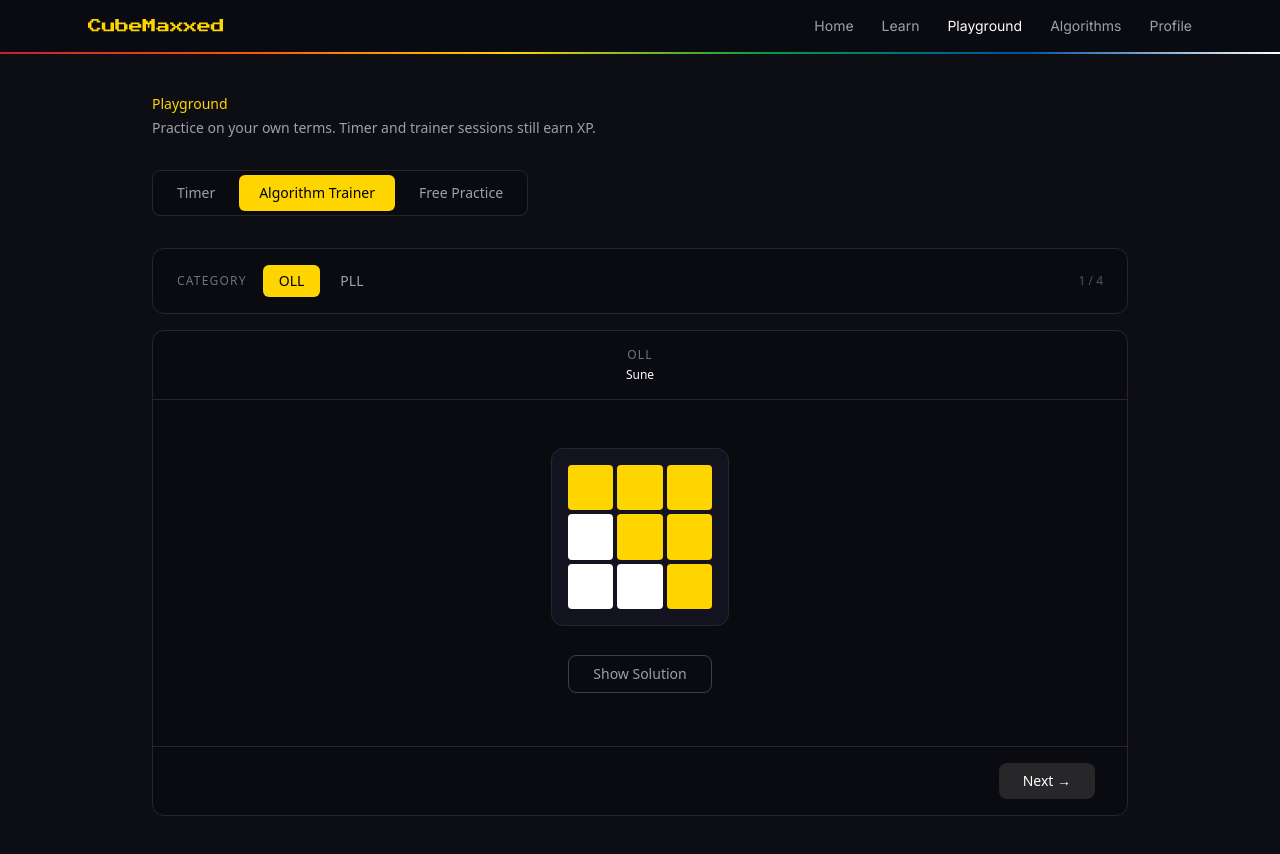
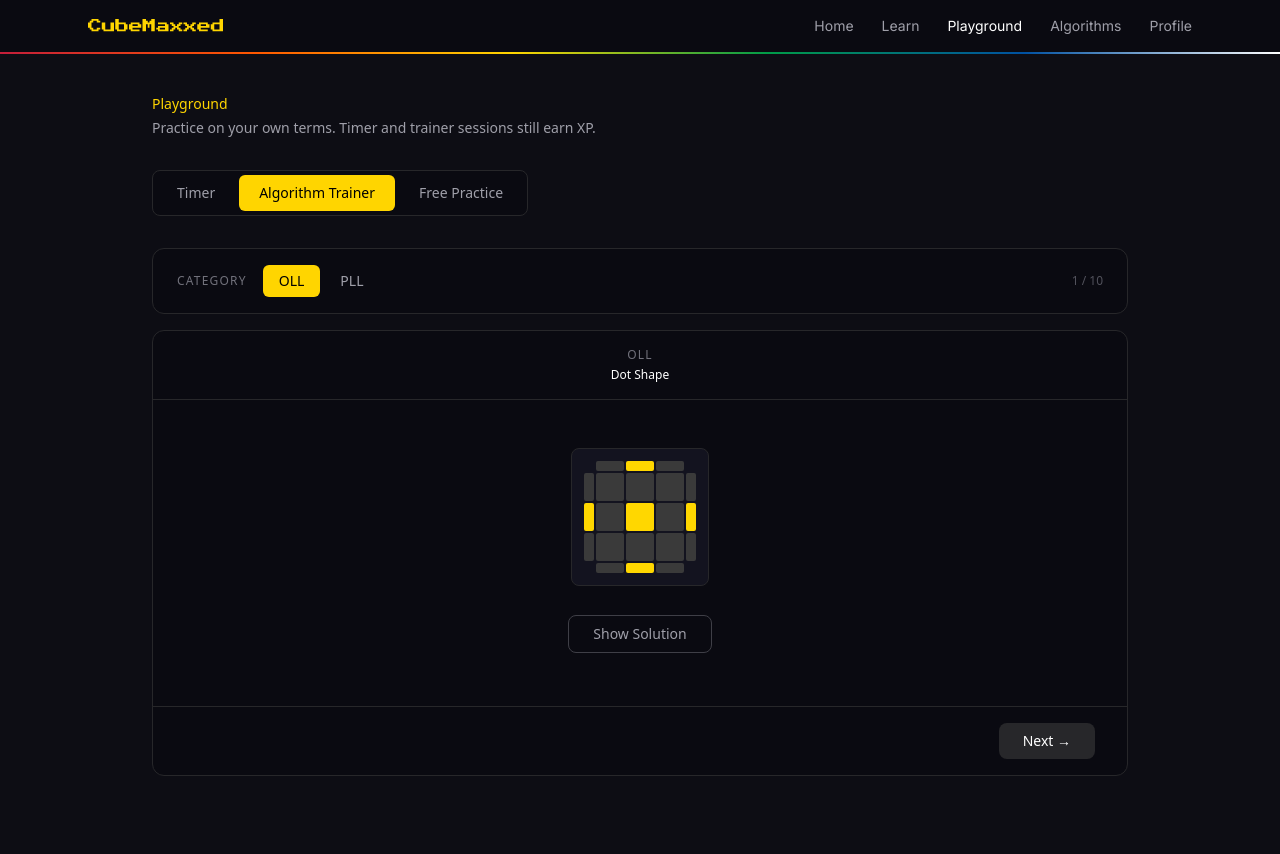
Before and after one commit to AlexanderJGreen/cubemaxxed, a Next.js app: page /playground in a window 1280 px wide. Both pictures are taken after a click on the button "Algorithm Trainer". After the commit the page ends 816 px from the top, so only its background shows below. Built offline with nearby package versions, Linux system fonts and the light colour scheme.

Commit message:
implement diagrams from algorithms page into playground mode

```diff
--- a/app/playground/page.tsx
+++ b/app/playground/page.tsx
@@ -247,93 +247,190 @@ function StatCard({ label, value }: { label: string; value: string }) {
 }
 
 // ─── Algorithm Trainer ───────────────────────────────────────────────────────
+// Diagram components mirror the algorithms page exactly.
 
-type Algorithm = {
-  name: string; // e.g. "T-Perm"
-  notation: string; // move sequence
-  // ASCII art rows representing the top-face sticker pattern (3×3 grid, U-face)
-  // Each char: W=white Y=yellow R=red B=blue G=green O=orange
-  faceColors: string[]; // 9 chars, row by row
-};
-
+type S = "Y" | "G";
+type PColor = "Y" | "R" | "G" | "O" | "B";
 type Category = "OLL" | "PLL";
 
-const ALGORITHMS: Record<Category, Algorithm[]> = {
-  OLL: [
+const Y_COL = "#FFD700";
+const G_COL = "#3a3a3a";
+function sty(c: S): React.CSSProperties {
+  return { backgroundColor: c === "Y" ? Y_COL : G_COL, borderRadius: 2 };
+}
+
+const PLL_COLORS: Record<PColor, string> = {
+  Y: "#FFD500", R: "#C41E3A", G: "#009B48", O: "#FF5800", B: "#0051A2",
+};
+function psty(c: PColor): React.CSSProperties {
+  return { backgroundColor: PLL_COLORS[c], borderRadius: 2 };
+}
+
+interface OLLDiagram {
+  top: [S, S, S, S, S, S, S, S, S];
+  back: [S, S, S]; front: [S, S, S]; left: [S, S, S]; right: [S, S, S];
+}
+interface PLLDiagram {
+  top: [PColor, PColor, PColor, PColor, PColor, PColor, PColor, PColor, PColor];
+  back: [PColor, PColor, PColor]; front: [PColor, PColor, PColor];
+  left: [PColor, PColor, PColor]; right: [PColor, PColor, PColor];
+}
+
+function OLLDiagramView({ top, back, front, left, right }: OLLDiagram) {
+  const cell = 28, side = 10, gap = 2;
+  return (
+    <div style={{ display: "inline-grid", gridTemplateColumns: `${side}px ${cell}px ${cell}px ${cell}px ${side}px`, gridTemplateRows: `${side}px ${cell}px ${cell}px ${cell}px ${side}px`, gap }}>
+      <div /><div style={sty(back[0])} /><div style={sty(back[1])} /><div style={sty(back[2])} /><div />
+      <div style={sty(left[0])} /><div style={sty(top[0])} /><div style={sty(top[1])} /><div style={sty(top[2])} /><div style={sty(right[0])} />
+      <div style={sty(left[1])} /><div style={sty(top[3])} /><div style={sty(top[4])} /><div style={sty(top[5])} /><div style={sty(right[1])} />
+      <div style={sty(left[2])} /><div style={sty(top[6])} /><div style={sty(top[7])} /><div style={sty(top[8])} /><div style={sty(right[2])} />
+      <div /><div style={sty(front[0])} /><div style={sty(front[1])} /><div style={sty(front[2])} /><div />
+    </div>
+  );
+}
+
+function PLLDiagramView({ top, back, front, left, right }: PLLDiagram) {
+  const cell = 28, side = 10, gap = 2;
+  return (
+    <div style={{ display: "inline-grid", gridTemplateColumns: `${side}px ${cell}px ${cell}px ${cell}px ${side}px`, gridTemplateRows: `${side}px ${cell}px ${cell}px ${cell}px ${side}px`, gap }}>
+      <div /><div style={psty(back[0])} /><div style={psty(back[1])} /><div style={psty(back[2])} /><div />
+      <div style={psty(left[0])} /><div style={psty(top[0])} /><div style={psty(top[1])} /><div style={psty(top[2])} /><div style={psty(right[0])} />
+      <div style={psty(left[1])} /><div style={psty(top[3])} /><div style={psty(top[4])} /><div style={psty(top[5])} /><div style={psty(right[1])} />
+      <div style={psty(left[2])} /><div style={psty(top[6])} /><div style={psty(top[7])} /><div style={psty(top[8])} /><div style={psty(right[2])} />
+      <div /><div style={psty(front[0])} /><div style={psty(front[1])} /><div style={psty(front[2])} /><div />
+    </div>
+  );
+}
+
+type OLLAlgorithm = { name: string; notation: string; diagram: OLLDiagram };
+type PLLAlgorithm = { name: string; notation: string; diagram: PLLDiagram };
+
+const OLL_ALGORITHMS: OLLAlgorithm[] = [
+  // Edge orientation
+  {
+    name: "Dot Shape",
+    notation: "F R U R' U' F' f R U R' U' f'",
+    diagram: {
+      top: ["G","G","G","G","Y","G","G","G","G"],
+      back: ["G","Y","G"], front: ["G","Y","G"], left: ["G","Y","G"], right: ["G","Y","G"],
+    },
+  },
+  {
+    name: "I-Shape",
+    notation: "F R U R' U' F'",
+    diagram: {
+      top: ["G","G","G","Y","Y","Y","G","G","G"],
+      back: ["G","Y","G"], front: ["G","Y","G"], left: ["G","G","G"], right: ["G","G","G"],
+    },
+  },
+  {
+    name: "L-Shape",
+    notation: "f R U R' U' f'",
+    diagram: {
+      top: ["G","G","G","G","Y","Y","G","Y","G"],
+      back: ["G","Y","G"], front: ["G","G","G"], left: ["G","Y","G"], right: ["G","G","G"],
+    },
+  },
+  // Corner orientation
+  {
+    name: "Antisune",
+    notation: "R U2 R' U' R U' R'",
+    diagram: {
+      top: ["G","Y","Y","Y","Y","Y","G","Y","G"],
+      back: ["G","G","G"], front: ["Y","G","G"], left: ["Y","G","G"], right: ["G","G","Y"],
+    },
+  },
   {
     name: "Sune",
     notation: "R U R' U R U2 R'",
-      faceColors: ["Y", "Y", "Y", "W", "Y", "Y", "W", "W", "Y"],
+    diagram: {
+      top: ["G","Y","G","Y","Y","Y","Y","Y","G"],
+      back: ["Y","G","G"], front: ["G","G","Y"], left: ["G","G","G"], right: ["Y","G","G"],
+    },
   },
   {
-      name: "Anti-Sune",
-      notation: "R' U' R U' R' U2 R",
-      faceColors: ["Y", "W", "W", "Y", "Y", "W", "Y", "Y", "Y"],
+    name: "H",
+    notation: "R U R' U R U' R' U R U2 R'",
+    diagram: {
+      top: ["G","Y","G","Y","Y","Y","G","Y","G"],
+      back: ["G","G","G"], front: ["G","G","G"], left: ["Y","G","Y"], right: ["Y","G","Y"],
+    },
   },
   {
-      name: "H-OLL",
-      notation: "F R U R' U' F' f R U R' U' f'",
-      faceColors: ["W", "Y", "W", "Y", "Y", "Y", "W", "Y", "W"],
+    name: "L",
+    notation: "F R' F' r U R U' r'",
+    diagram: {
+      top: ["Y","Y","G","Y","Y","Y","G","Y","Y"],
+      back: ["G","G","G"], front: ["Y","G","G"], left: ["G","G","G"], right: ["Y","G","G"],
+    },
   },
   {
-      name: "Pi-OLL",
+    name: "Pi",
     notation: "R U2 R2 U' R2 U' R2 U2 R",
-      faceColors: ["Y", "W", "Y", "W", "Y", "W", "Y", "W", "Y"],
+    diagram: {
+      top: ["G","Y","G","Y","Y","Y","G","Y","G"],
+      back: ["G","G","Y"], front: ["G","G","Y"], left: ["Y","G","Y"], right: ["G","G","G"],
     },
-  ],
-  PLL: [
+  },
+  {
+    name: "T",
+    notation: "r U R' U' r' F R F'",
+    diagram: {
+      top: ["G","Y","Y","Y","Y","Y","G","Y","Y"],
+      back: ["Y","G","G"], front: ["Y","G","G"], left: ["G","G","G"], right: ["G","G","G"],
+    },
+  },
+  {
+    name: "U",
+    notation: "R2 D R' U2 R D' R' U2 R'",
+    diagram: {
+      top: ["Y","Y","Y","Y","Y","Y","G","Y","G"],
+      back: ["G","G","G"], front: ["Y","G","Y"], left: ["G","G","G"], right: ["G","G","G"],
+    },
+  },
+];
+
+const TOP_ALL_Y: PLLDiagram["top"] = ["Y","Y","Y","Y","Y","Y","Y","Y","Y"];
+
+const PLL_ALGORITHMS: PLLAlgorithm[] = [
   {
     name: "T-Perm",
     notation: "R U R' U' R' F R2 U' R' U' R U R' F'",
-      faceColors: ["Y", "Y", "Y", "Y", "Y", "Y", "Y", "Y", "Y"],
+    diagram: { top: TOP_ALL_Y, front: ["B","B","R"], back: ["G","G","R"], left: ["O","R","O"], right: ["B","O","G"] },
+  },
+  {
+    name: "Y-Perm",
+    notation: "F R U' R' U' R U R' F' R U R' U' R' F R F'",
+    diagram: { top: TOP_ALL_Y, front: ["R","R","O"], back: ["R","B","O"], left: ["G","O","B"], right: ["B","G","G"] },
   },
   {
     name: "U-Perm (a)",
     notation: "R U' R U R U R U' R' U' R2",
-      faceColors: ["Y", "Y", "Y", "Y", "Y", "Y", "Y", "Y", "Y"],
+    diagram: { top: TOP_ALL_Y, front: ["B","R","B"], back: ["G","G","G"], left: ["O","B","O"], right: ["R","O","R"] },
   },
   {
     name: "U-Perm (b)",
     notation: "R2 U R U R' U' R' U' R' U R'",
-      faceColors: ["Y", "Y", "Y", "Y", "Y", "Y", "Y", "Y", "Y"],
+    diagram: { top: TOP_ALL_Y, front: ["B","O","B"], back: ["G","G","G"], left: ["O","R","O"], right: ["R","B","R"] },
+  },
+  {
+    name: "H-Perm",
+    notation: "M2 U M2 U2 M2 U M2",
+    diagram: { top: TOP_ALL_Y, front: ["R","O","R"], back: ["O","R","O"], left: ["B","G","B"], right: ["G","B","G"] },
   },
   {
     name: "Z-Perm",
-      notation: "M2 U M2 U M' U2 M2 U2 M' U2",
-      faceColors: ["Y", "Y", "Y", "Y", "Y", "Y", "Y", "Y", "Y"],
+    notation: "M2 U M2 U M' U2 M2 U2 M'",
+    diagram: { top: TOP_ALL_Y, front: ["R","B","R"], back: ["O","G","O"], left: ["B","R","B"], right: ["G","O","G"] },
   },
-  ],
-};
-
-const COLOR_MAP: Record<string, string> = {
-  Y: "#FFD500",
-  W: "#ffffff",
-  R: "#C41E3A",
-  B: "#0051A2",
-  G: "#009B48",
-  O: "#FF5800",
-};
-
-function CubeFacePreview({ colors }: { colors: string[] }) {
-  return (
-    <div className="grid grid-cols-3 gap-1 w-36 h-36">
-      {colors.map((c, i) => (
-        <div
-          key={i}
-          className="rounded-sm"
-          style={{ backgroundColor: COLOR_MAP[c] ?? "#3f3f46" }}
-        />
-      ))}
-    </div>
-  );
-}
+];
 
 function AlgorithmTrainer() {
   const [category, setCategory] = useState<Category>("OLL");
   const [index, setIndex] = useState(0);
   const [revealed, setRevealed] = useState(false);
 
-  const algs = ALGORITHMS[category];
+  const algs = category === "OLL" ? OLL_ALGORITHMS : PLL_ALGORITHMS;
   const current = algs[index];
 
   function handleCategoryChange(cat: Category) {
@@ -384,10 +481,13 @@ function AlgorithmTrainer() {
           <h2 className="font-heading text-xs text-white">{current.name}</h2>
         </div>
 
-        {/* Cube face preview */}
+        {/* Diagram */}
         <div className="flex flex-col items-center gap-6 py-12 px-8">
-          <div className="p-4 rounded-xl border border-zinc-800 bg-[#13131f]">
-            <CubeFacePreview colors={current.faceColors} />
+          <div className="p-3 rounded-lg border border-zinc-800 bg-[#13131f] flex items-center justify-center">
+            {category === "OLL"
+              ? <OLLDiagramView {...(current as OLLAlgorithm).diagram} />
+              : <PLLDiagramView {...(current as PLLAlgorithm).diagram} />
+            }
           </div>
 
           {/* Solution reveal */}
```
Lines whose indentation alone changed are shown as unchanged.
